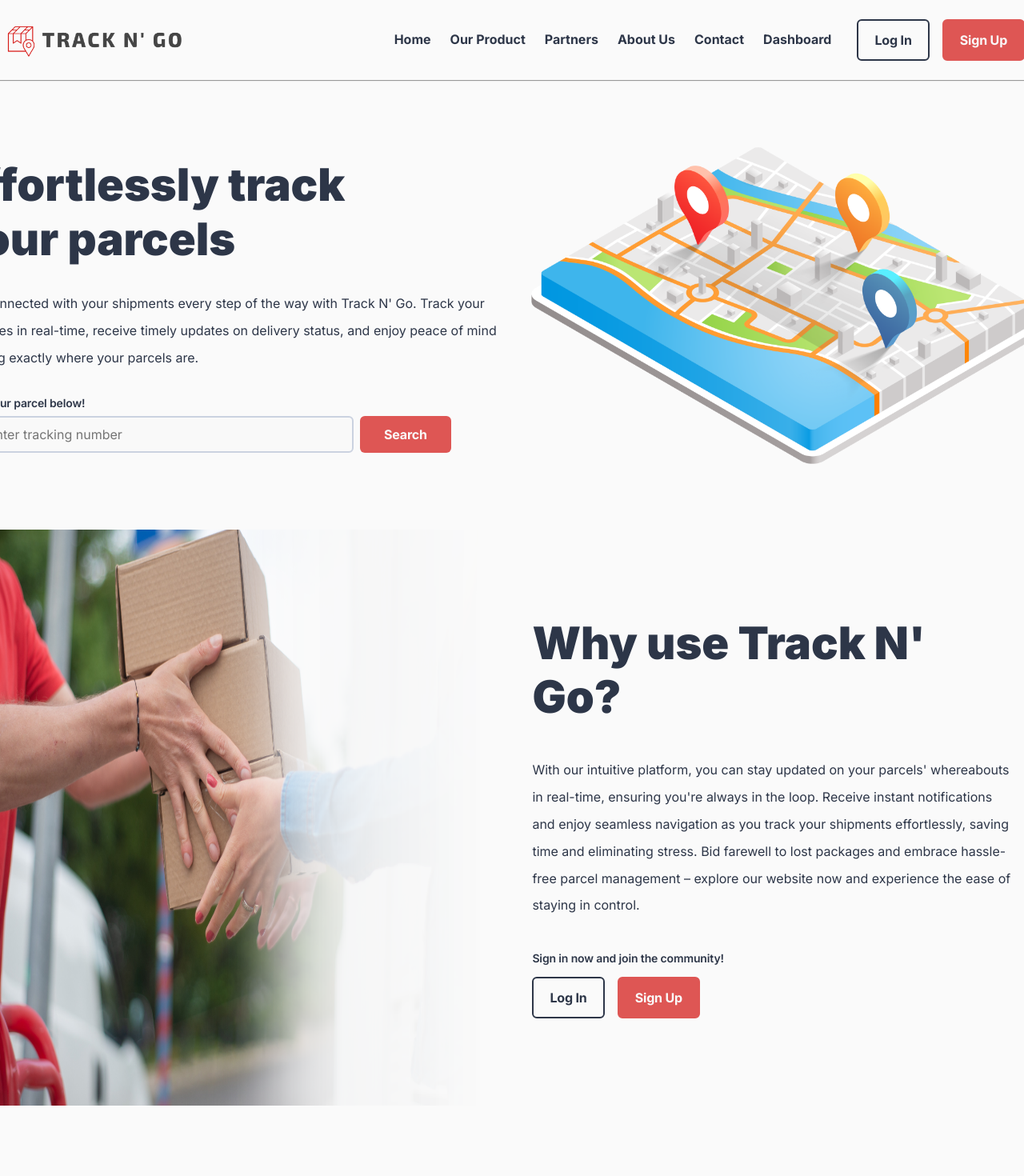
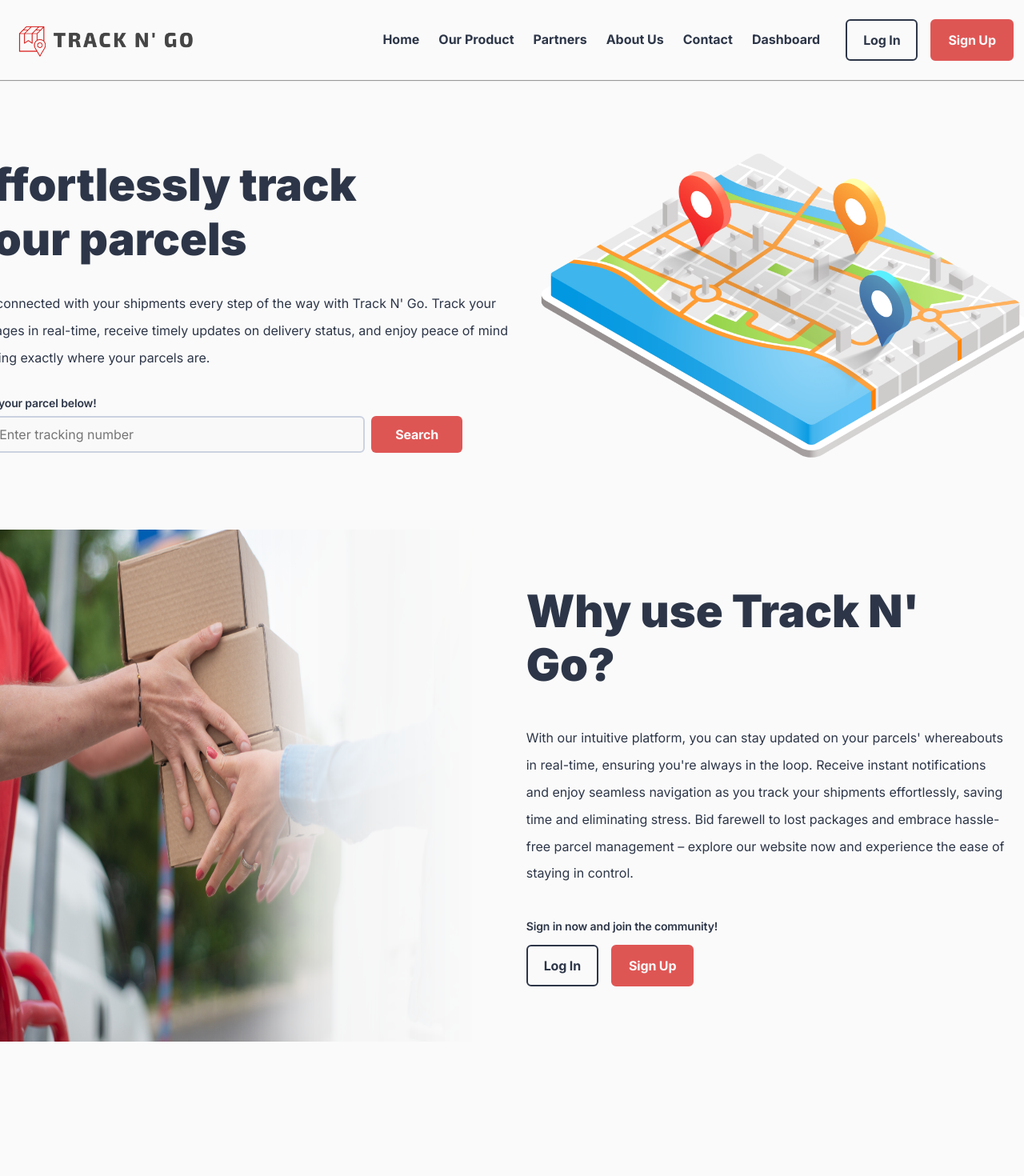
Before and after one commit to Hitagi7/Track-N-Go, a React (Vite) app: page / in a window 1280 px wide. Shown: the top 1470 px of the page at 80% size. Built offline with nearby package versions, Linux system fonts and the light colour scheme.

Commit message:
style: resized container 1 and 2

```diff
--- a/src/components/landingpage/Container1.css
+++ b/src/components/landingpage/Container1.css
@@ -6,7 +6,7 @@
 }
 
 .Resize-image1 {
-    height: 50vh;
+    height: 48vh;
     flex-shrink: 0;
 }
 
--- a/src/components/landingpage/Container2.css
+++ b/src/components/landingpage/Container2.css
@@ -10,7 +10,7 @@
     position: relative;
     width: 54%;
     max-width: 54%;
-    height: 90vh;
+    height: 80vh;
     margin-left: -7rem;
 }
 
```
